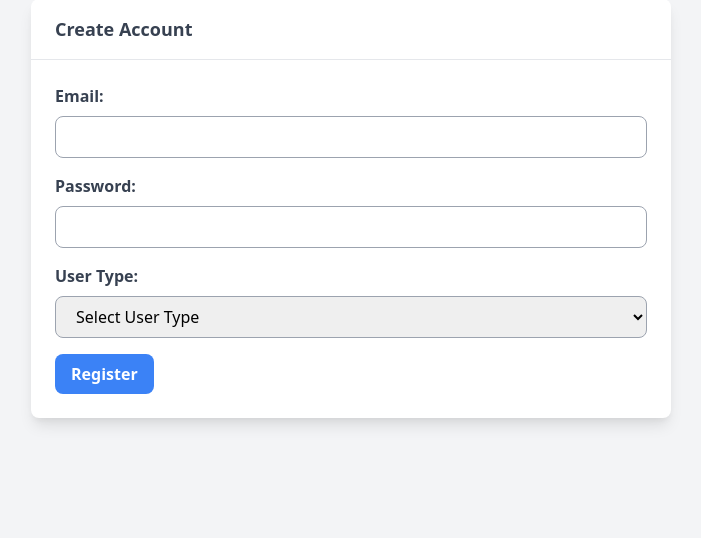
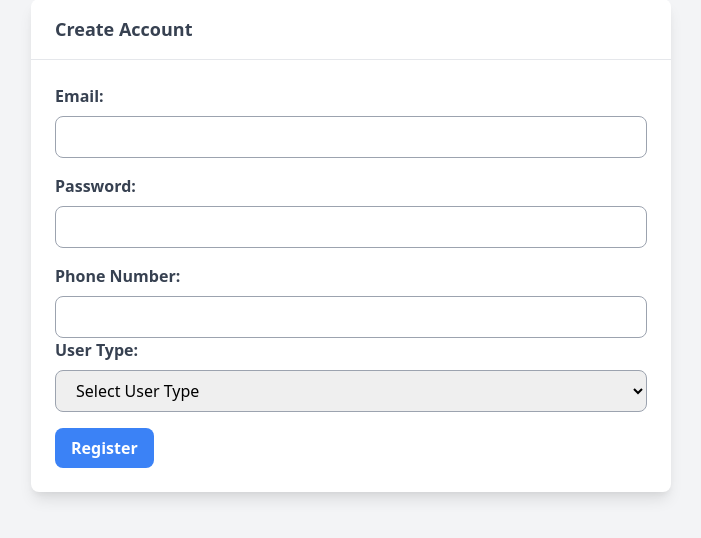
Before and after one commit to Lythical1/backend-eind-project, a PHP site: page /create_account.php in a window 1280 px wide. Shown: the part 85-623 px from the top of the page, without its empty margins (289-990 px from the left). Run offline with PHP 8.4, Linux system fonts and the light colour scheme.

Commit message:
update to databse and things connected to it

```diff
--- a/create_account.php
+++ b/create_account.php
@@ -27,17 +27,27 @@ session_start();
 
                             <div class="mb-4">
                                 <label for="email" class="block mb-2 font-semibold text-gray-700">Email:</label>
-                                <input type="email" id="email" name="email" class="form-input w-full px-4 py-2 rounded-lg border border-gray-400" required>
+                                <input type="email" id="email" name="email"
+                                    class="form-input w-full px-4 py-2 rounded-lg border border-gray-400" required>
                             </div>
 
                             <div class="mb-4">
                                 <label for="password" class="block mb-2 font-semibold text-gray-700">Password:</label>
-                                <input type="password" id="password" name="password" class="form-input w-full px-4 py-2 rounded-lg border border-gray-400" required>
+                                <input type="password" id="password" name="password"
+                                    class="form-input w-full px-4 py-2 rounded-lg border border-gray-400" required>
+                            </div>
+
+                            <div>
+                                <label for="phone_numnber" class="block mb-2 font-semibold text-gray-700">Phone
+                                    Number:</label>
+                                <input type="text" id="phone_number" name="phone_number"
+                                    class="form-input w-full px-4 py-2 rounded-lg border border-gray-400" required>
                             </div>
 
                             <div class="mb-4">
                                 <label for="user_type" class="block mb-2 font-semibold text-gray-700">User Type:</label>
-                                <select id="user_type" name="user_type" class="form-select w-full px-4 py-2 rounded-lg border border-gray-400" required>
+                                <select id="user_type" name="user_type"
+                                    class="form-select w-full px-4 py-2 rounded-lg border border-gray-400" required>
                                     <option value="">Select User Type</option>
                                     <option value="employee">Employee</option>
                                     <option value="company">Company</option>
@@ -46,24 +56,55 @@ session_start();
 
                             <div id="employee_fields" class="hidden">
                                 <div class="mb-4">
-                                    <label for="first_name" class="block mb-2 font-semibold text-gray-700">First Name:</label>
-                                    <input type="text" id="first_name" name="first_name" class="form-input w-full px-4 py-2 rounded-lg border border-gray-400">
+                                    <label for="first_name" class="block mb-2 font-semibold text-gray-700">First
+                                        Name:</label>
+                                    <input type="text" id="first_name" name="first_name"
+                                        class="form-input w-full px-4 py-2 rounded-lg border border-gray-400">
                                 </div>
 
                                 <div class="mb-4">
-                                    <label for="last_name" class="block mb-2 font-semibold text-gray-700">Last Name:</label>
-                                    <input type="text" id="last_name" name="last_name" class="form-input w-full px-4 py-2 rounded-lg border border-gray-400">
+                                    <label for="last_name" class="block mb-2 font-semibold text-gray-700">Last
+                                        Name:</label>
+                                    <input type="text" id="last_name" name="last_name"
+                                        class="form-input w-full px-4 py-2 rounded-lg border border-gray-400">
                                 </div>
                             </div>
 
                             <div id="company_fields" class="hidden">
                                 <div class="mb-4">
-                                    <label for="company_name" class="block mb-2 font-semibold text-gray-700">Company Name:</label>
-                                    <input type="text" id="company_name" name="company_name" class="form-input w-full px-4 py-2 rounded-lg border border-gray-400">
+                                    <label for="company_name" class="block mb-2 font-semibold text-gray-700">Company
+                                        Name:</label>
+                                    <input type="text" id="company_name" name="company_name"
+                                        class="form-input w-full px-4 py-2 rounded-lg border border-gray-400">
+                                </div>
+                                <div>
+                                    <label for="company_size" class="block mb-2 font-semibold text-gray-700">Company
+                                        Size:</label>
+                                    <select name="company_size" id="company_size"
+                                        class="form-select w-full px-4 py-2 rounded-lg border border-gray-400" required>
+                                        <option value="">Select Company Size</option>
+                                        <option value="1-50">1-50</option>
+                                        <option value="51-100">51-100</option>
+                                        <option value="101-150">101-150</option>
+                                        <option value="151-200">151-200</option>
+                                        <option value="200+">200+</option>
+                                    </select>
+                                </div>
+                                <div>
+                                    <label for="industry"
+                                        class="block mb-2 font-semibold text-gray-700">Industry:</label>
+                                    <input type="text" id="industry" name="industry"
+                                        class="form-input w-full px-4 py-2 rounded-lg border border-gray-400">
+                                </div>
+                                <div>
+                                    <label for="webiste" class="block mb-2 font-semibold text-gray-700">Webiste:</label>
+                                    <input type="text" id="webiste" name="webiste"
+                                    class="form-input w-full px-4 py-2 rounded-lg border border-gray-400" required>
                                 </div>
                             </div>
 
-                            <button type="submit" class="bg-blue-500 hover:bg-blue-700 text-white font-bold py-2 px-4 rounded-lg">
+                            <button type="submit"
+                                class="bg-blue-500 hover:bg-blue-700 text-white font-bold py-2 px-4 rounded-lg">
                                 Register
                             </button>
                         </form>
```
Also changed, not shown: account_creation_handler.php (+7 -2 lines), import.sql (+36 -19 lines).
